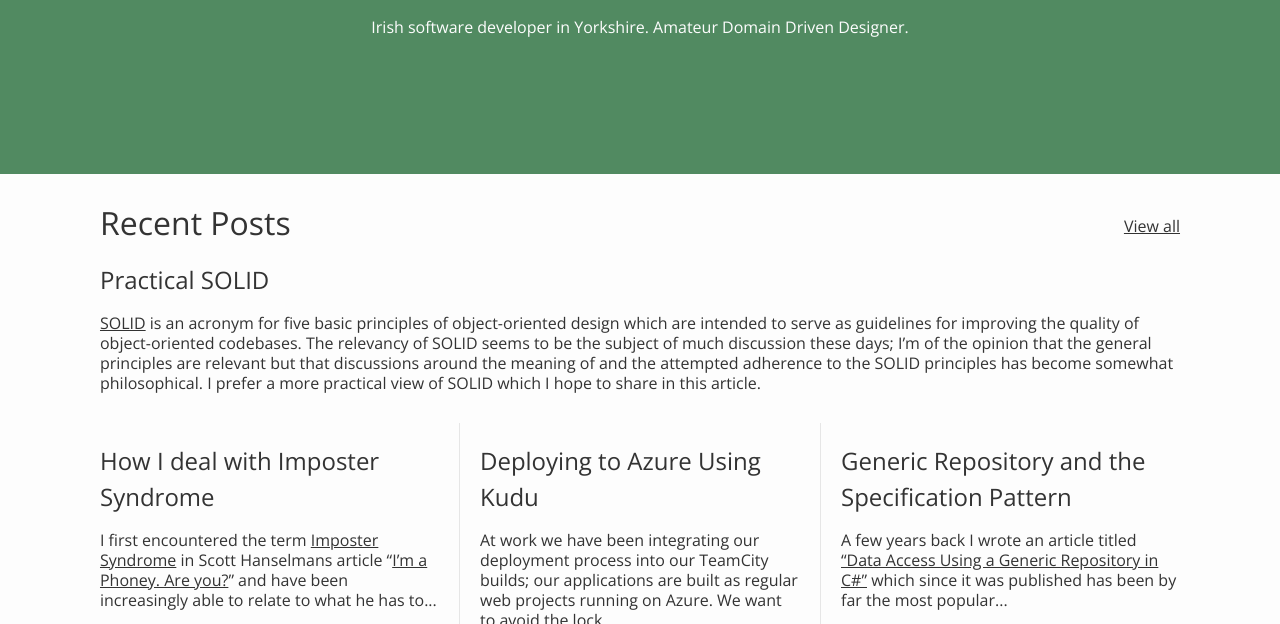
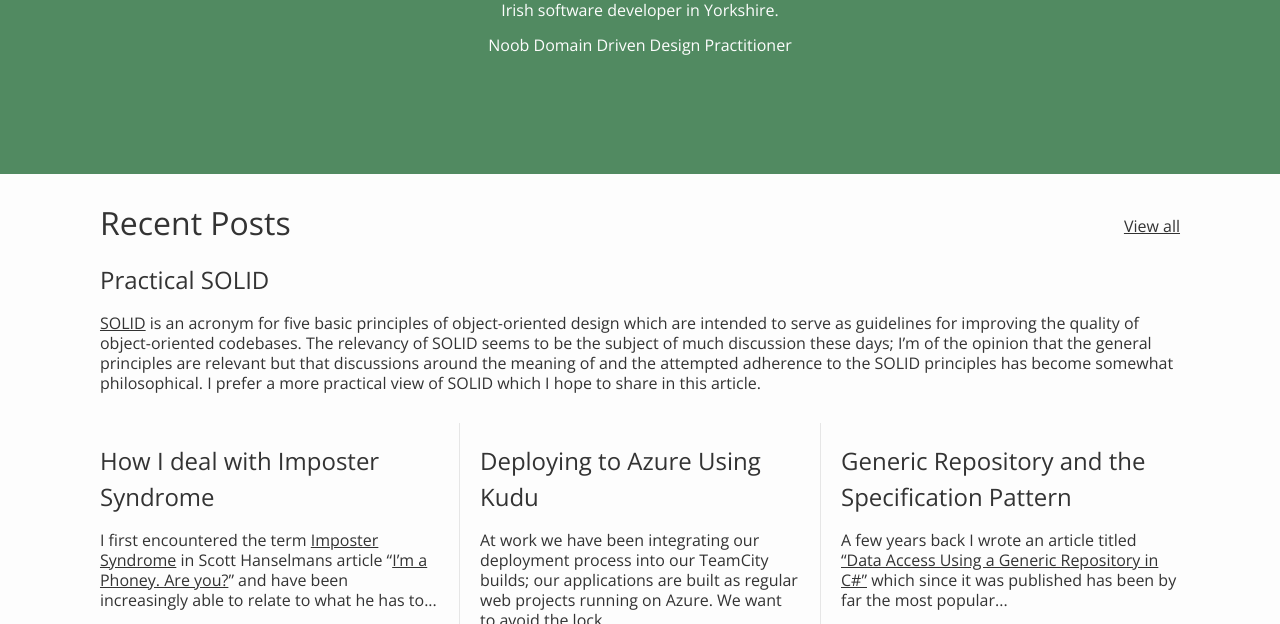
Before and after one commit to jsoncodes/jsoncodes.github.io, a Jekyll site: the page built from index.html, in a window 1280 px wide and 900 px high, cut to the strip 276-900 px from the top of the window. Built offline with Jekyll 4.4.1, drawn with Linux system fonts in a browser that asks for light colours; nearby versions of some CDN libraries.

Commit message:
Updating hero description

```diff
--- a/index.html
+++ b/index.html
@@ -5,7 +5,8 @@ layout: main
 <header class="hero">
   <div class="container">
     <img src="https://gravatar.com/avatar/eee690831d746dde702efabb2294c110?s=150" class="avatar" />
-    <p class="text">{{ site.description }}</p>
+    <p class="text">Irish software developer in Yorkshire.</p>
+    <p class="text">Noob Domain Driven Design Practitioner</p>
   </div>
 </header>
 
```
